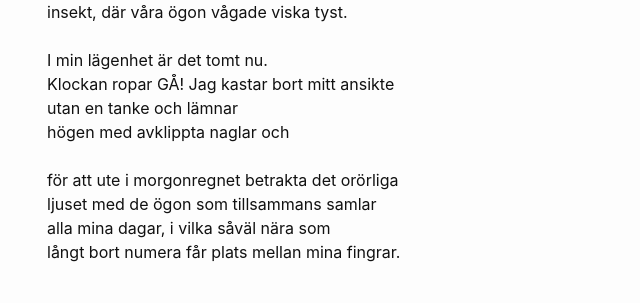
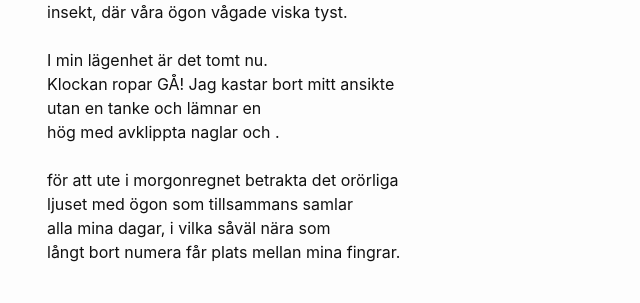
Before and after one commit to terr4form4/terr4form4.github.io, a Jekyll site: the page built from _posts/poesi/2024-01-03-dikter-2023-2024.md, in a window 1280 px wide and 900 px high, scrolled down 6897 px. Shown: the part 374-677 px from the top of the window, without its empty margins (223-863 px from the left). Built offline with Jekyll 4.4.1, drawn with Linux system fonts in a browser that asks for light colours; comment, search, counter and statistics services are not loaded.

Commit message:
älskling

```diff
--- a/_posts/poesi/2024-01-03-dikter-2023-2024.md
+++ b/_posts/poesi/2024-01-03-dikter-2023-2024.md
@@ -297,11 +297,11 @@ insekt, där våra ögon vågade viska tyst.<br/>
 <br/>
 I min lägenhet är det tomt nu.<br/>
 Klockan ropar GÅ! Jag kastar bort mitt ansikte<br/>
-utan en tanke och lämnar<br/>
-högen med avklippta naglar och <br/>
+utan en tanke och lämnar en<br/>
+hög med avklippta naglar och .<br/>
 <br/>
 för att ute i morgonregnet betrakta det orörliga<br/>
-ljuset med de ögon som tillsammans samlar<br/>
+ljuset med ögon som tillsammans samlar<br/>
 alla mina dagar, i vilka såväl nära som<br/>
 långt bort numera får plats mellan mina fingrar.<br/>
 <br/>
```
